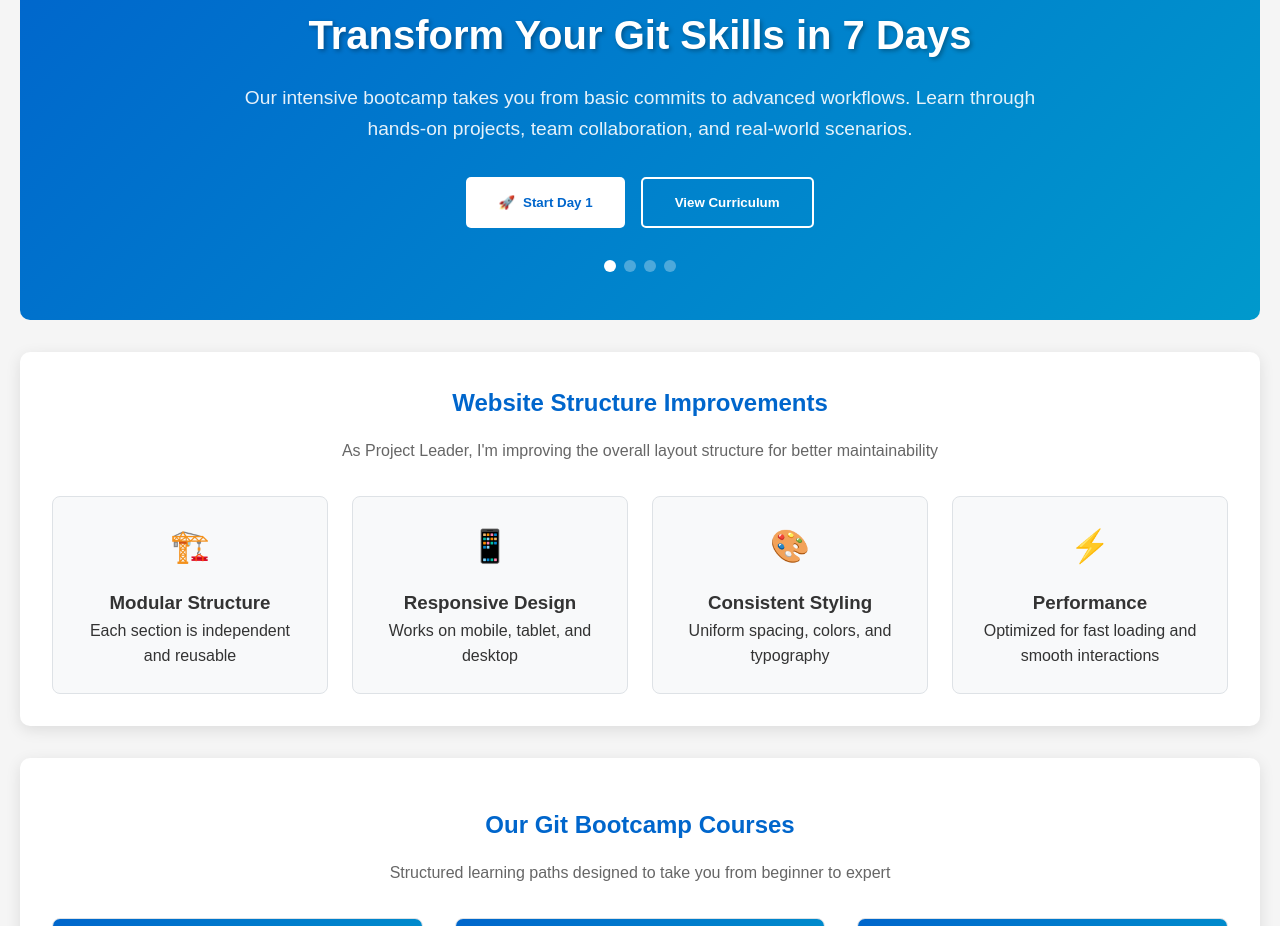
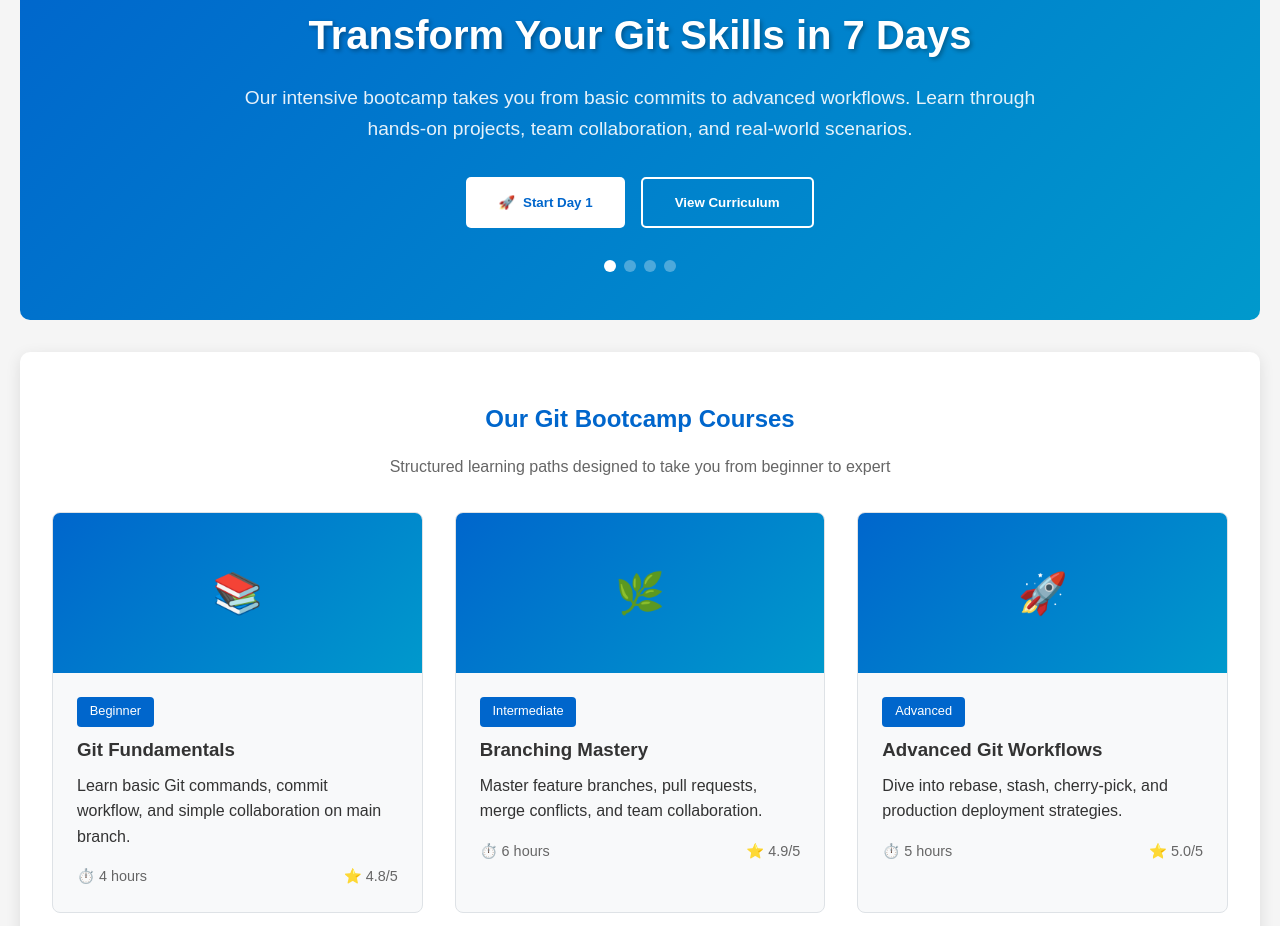
Before and after one commit to realtutorialhub/github7daysproject, a plain HTML site: page index.html in a window 1280 px wide. Shown: the part 374-1300 px from the top of the page. Drawn offline with Linux system fonts and the light colour scheme.

Commit message:
Slider and Structure Conflict issue resolved

```diff
--- a/index.html
+++ b/index.html
@@ -465,42 +465,6 @@
         </div>
     </section>
 
-    <!-- LAYOUT STRUCTURE IMPROVEMENTS - Day 2 (Sanya) -->
-    <section class="layout-demo">
-        <h2 style="text-align: center; color: #0066cc; margin-bottom: 1rem;">
-            Website Structure Improvements
-        </h2>
-        <p style="text-align: center; color: #666; margin-bottom: 2rem;">
-            As Project Leader, I'm improving the overall layout structure for better maintainability
-        </p>
-
-        <div class="layout-grid">
-            <div class="layout-item">
-                <div class="layout-icon">🏗️</div>
-                <h3>Modular Structure</h3>
-                <p>Each section is independent and reusable</p>
-            </div>
-
-            <div class="layout-item">
-                <div class="layout-icon">📱</div>
-                <h3>Responsive Design</h3>
-                <p>Works on mobile, tablet, and desktop</p>
-            </div>
-
-            <div class="layout-item">
-                <div class="layout-icon">🎨</div>
-                <h3>Consistent Styling</h3>
-                <p>Uniform spacing, colors, and typography</p>
-            </div>
-
-            <div class="layout-item">
-                <div class="layout-icon">⚡</div>
-                <h3>Performance</h3>
-                <p>Optimized for fast loading and smooth interactions</p>
-            </div>
-        </div>
-    </section>
-
     <!-- COURSES SECTION - Day 2 (Alex - Feature Branch)
          Git Command: git commit -m "Enhance header navbar and courses cards" -->
     <section class="courses-section">
```
